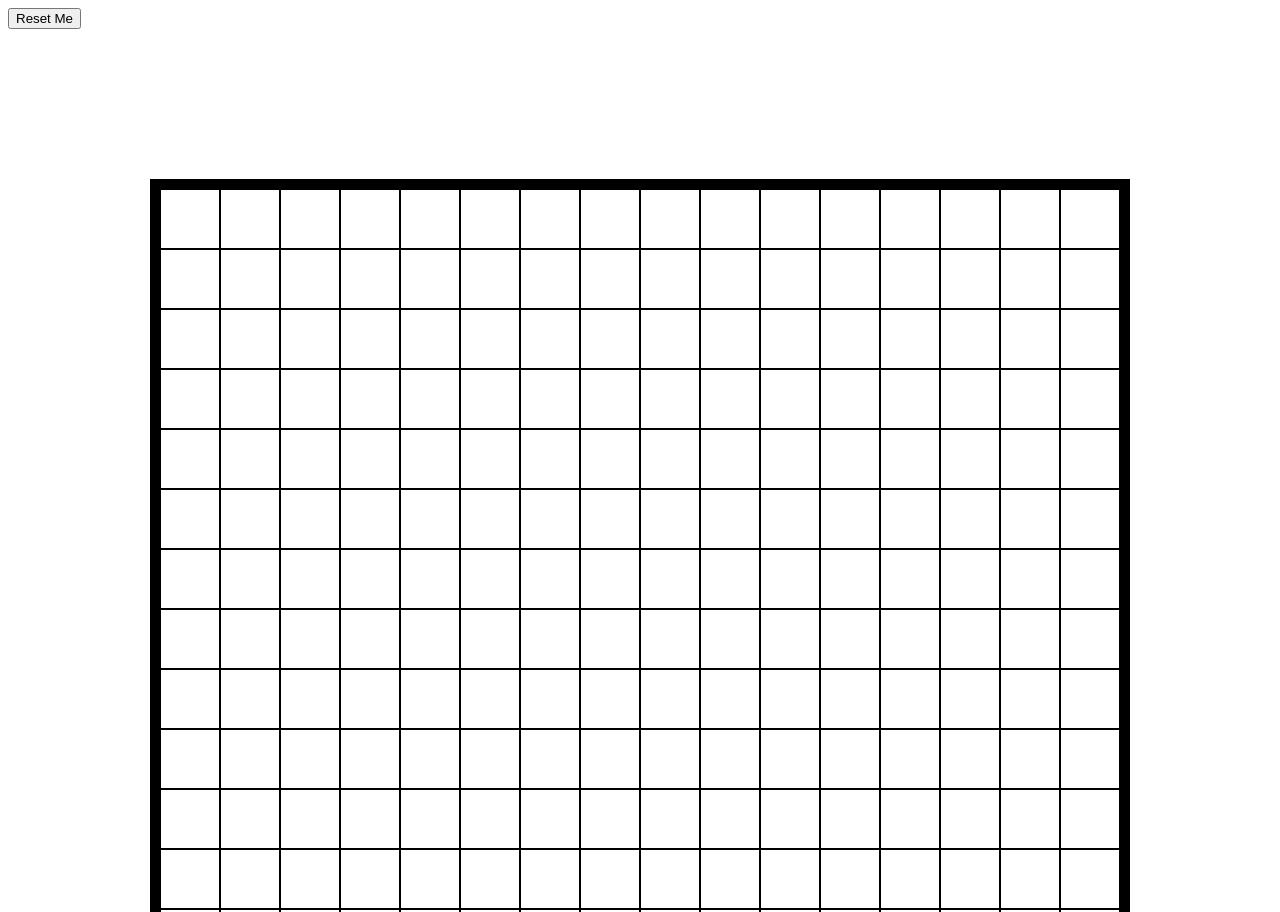
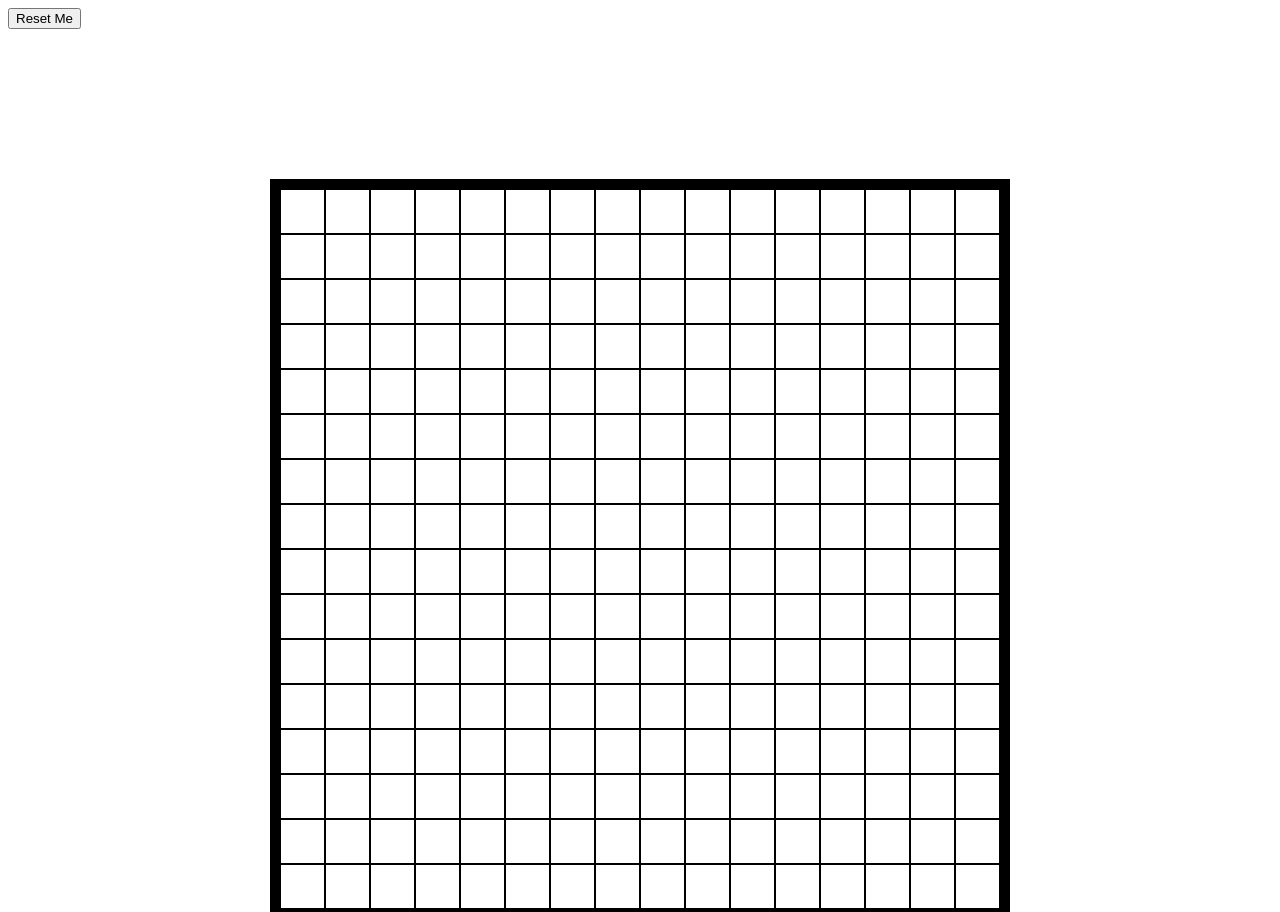
Before and after one commit to atarsa/etch-a-sketch, a plain HTML site: page index.html in a window 1280 px wide. Shown: the top 912 px of the page. Drawn offline with Linux system fonts and the light colour scheme.

Commit message:
add onclik button and prompt message;reset not working yet

```diff
--- a/index.html
+++ b/index.html
@@ -9,7 +9,7 @@
 </head>
 
 <body>
-	<button>Reset Me</button>
+	<button id="reset" onclick="handlers.resetGrid()">Reset Me</button>
 	<div id="board" class="board">
 
 	</div>
--- a/main.css
+++ b/main.css
@@ -3,8 +3,8 @@
 	display: grid;
 	grid-template-columns: repeat(16, 1fr);
 
-	width: 960px;
-	height: 960px;
+	width: 720px;
+	height: 720px;
 	border: 10px solid black;
 }
 .gridCell{
@@ -14,7 +14,3 @@
 	border: 1px solid black;
 	background: #fff;
 }
-
-.hover{
-	color: black;
-}
--- a/script.js
+++ b/script.js
@@ -2,8 +2,6 @@
 https://stackoverflow.com/questions/20308270/create-multiple-divs-with-the-same-class-javascript
 */
 
-(function (){
-	"use strict";
 
 	function createGridCell(){
 		var gridCell = document.createElement('div');
@@ -14,19 +12,20 @@ https://stackoverflow.com/questions/20308270/create-multiple-divs-with-the-same-
 		return gridCell;
 	};
 
-	function createBoardContainer(){
+	function createBoardContainer(gridNumber){
 		var board = document.getElementById('board');
 		var myDivs = [];
-		var numOfDivs = 16*16;
+		var numOfDivs = gridNumber * gridNumber;
 		var i = 0;
-
+		board.innerHTML = "";
 		for (i; i < numOfDivs; i++){
 			myDivs.push(createGridCell());
 			board.appendChild(myDivs[i]);
 		}
 	};
 
-	createBoardContainer();
+	var gridNumber = 16;
+	createBoardContainer(gridNumber);
 
 	var board = document.getElementById("board");
 	board.addEventListener("mouseover",function(event){
@@ -34,4 +33,14 @@ https://stackoverflow.com/questions/20308270/create-multiple-divs-with-the-same-
 
 		});
 
-}());
+	var handlers = {
+		resetGrid: function(){
+
+			var resetGridButton = document.getElementById("reset");
+			resetGridButton.addEventListener("click", createBoardContainer());
+			resetGridButton.addEventListener("click", function(){
+				gridNumber = parseInt(prompt('how big the grid?',16),10);
+				return gridNumber;
+			});
+		}
+	}
```
